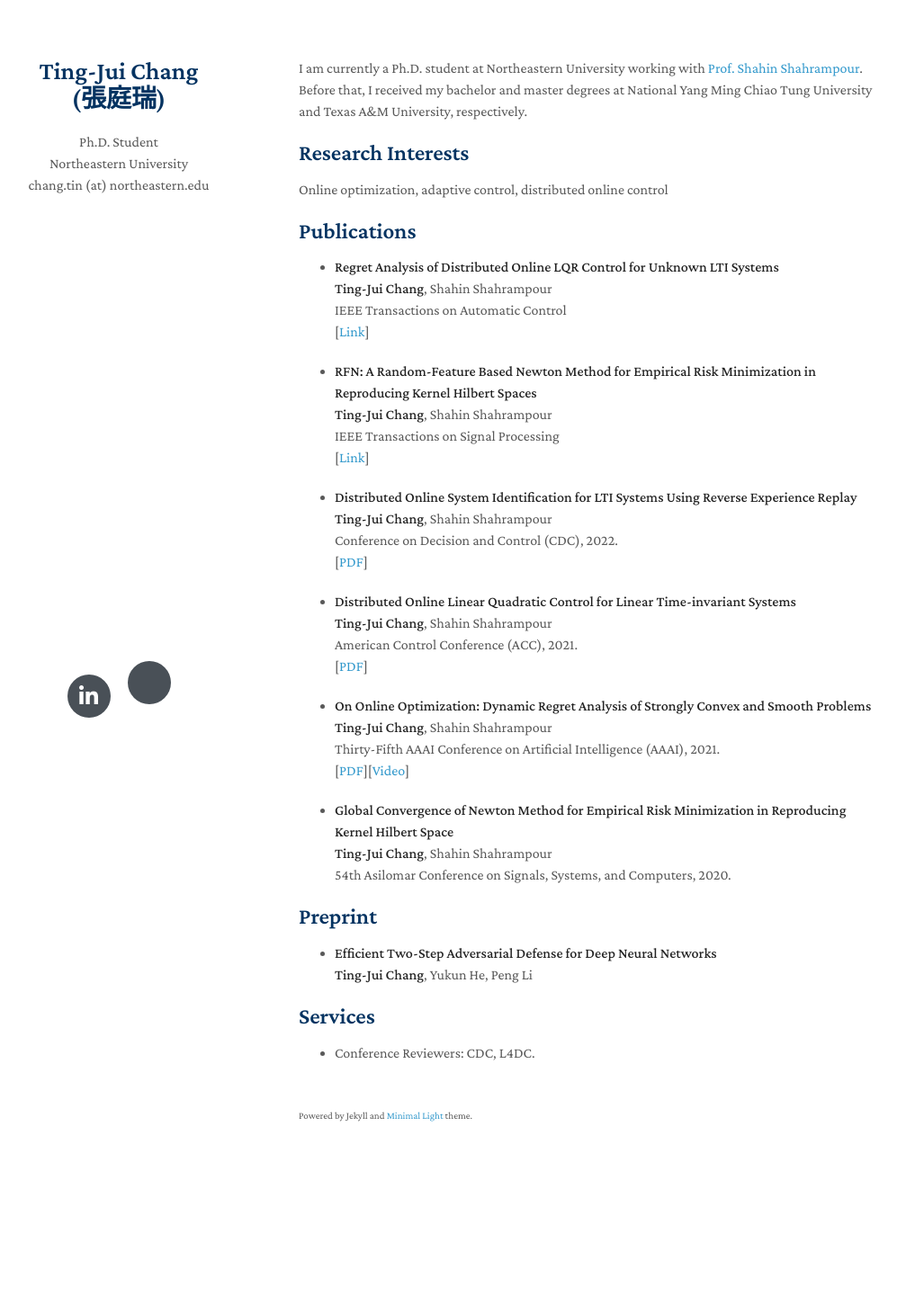
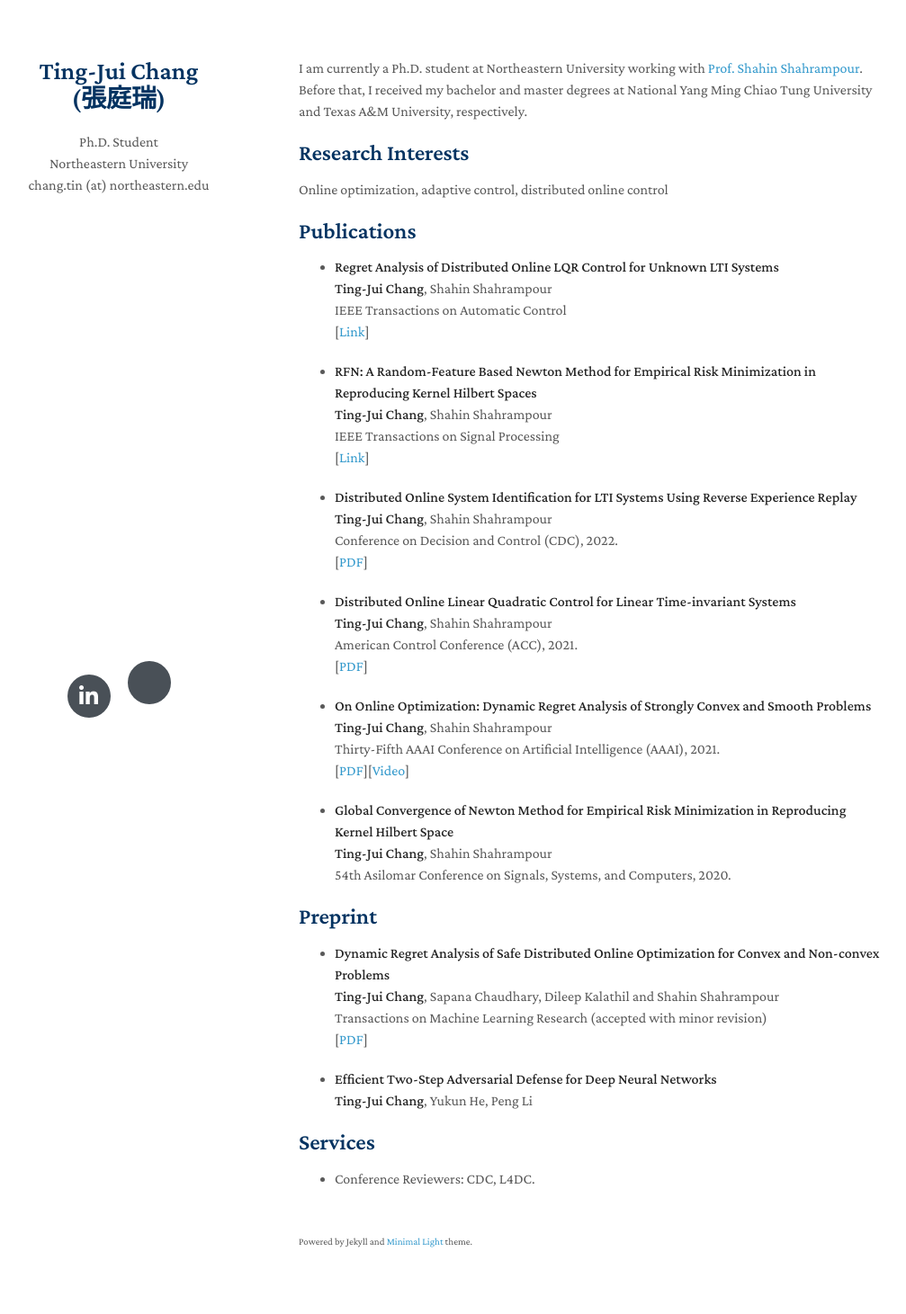
Before and after one commit to tingjui/MyWeb, a Jekyll site: the page built from index.md, in a window 1280 px wide. Shown: the whole page at 90% size, without its empty margins (138-1145 px from the left). Built offline with Jekyll 4.4.1, drawn with Linux system fonts in a browser that asks for light colours; nearby versions of some CDN libraries; a style sheet for code colours, icons or effects is not loaded; before the commit the page ends 1321 px from its top, so only the background shows below that.

Commit message:
Update index.md

```diff
--- a/index.md
+++ b/index.md
@@ -60,6 +60,15 @@ Hilbert Space**
   <br>
 
 ## Preprint
+- **Dynamic Regret Analysis of Safe Distributed Online Optimization for
+Convex and Non-convex Problems**
+  <br>
+  **Ting-Jui Chang**, Sapana Chaudhary, Dileep Kalathil and Shahin Shahrampour
+  <br>
+  Transactions on Machine Learning Research (accepted with minor revision)
+  <br>
+  [[PDF](https://arxiv.org/abs/2302.12320)]
+
 - **Efficient Two-Step Adversarial Defense for Deep Neural Networks**
   <br>
   **Ting-Jui Chang**, Yukun He, Peng Li
```
